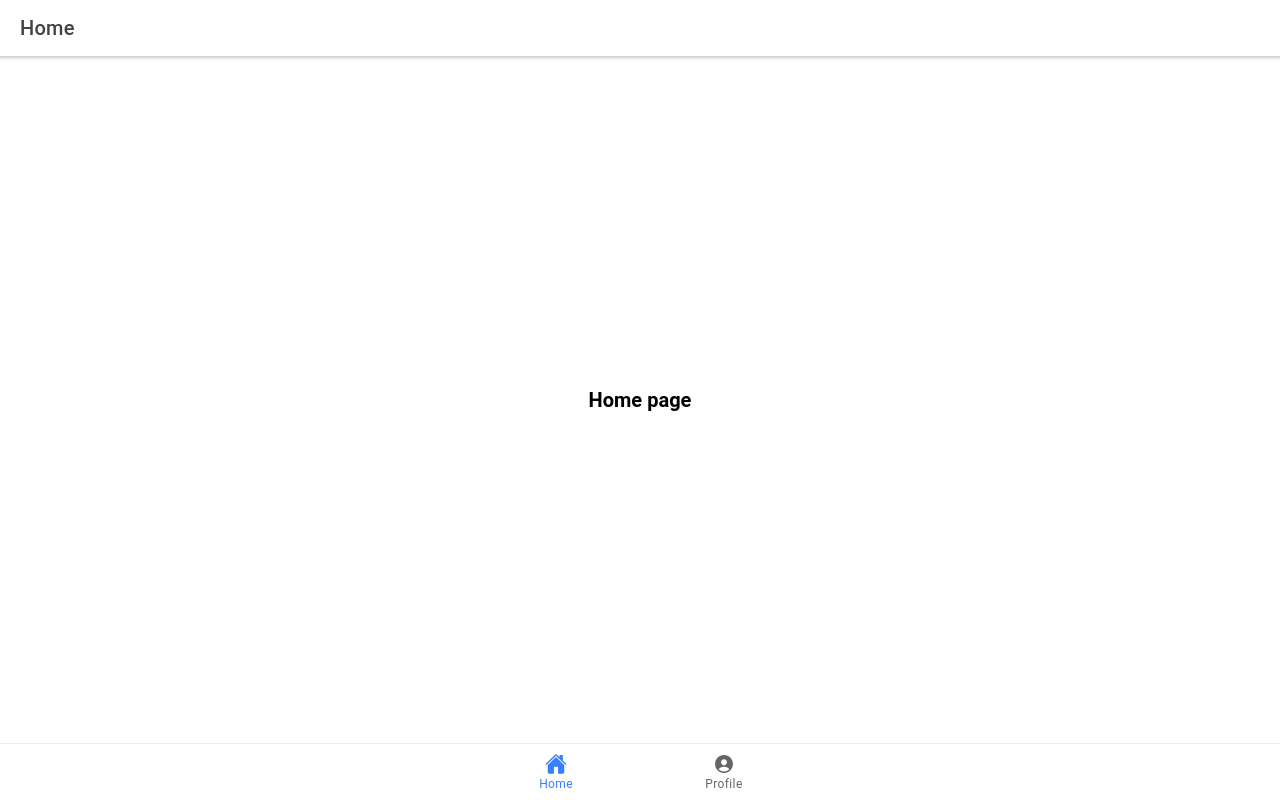
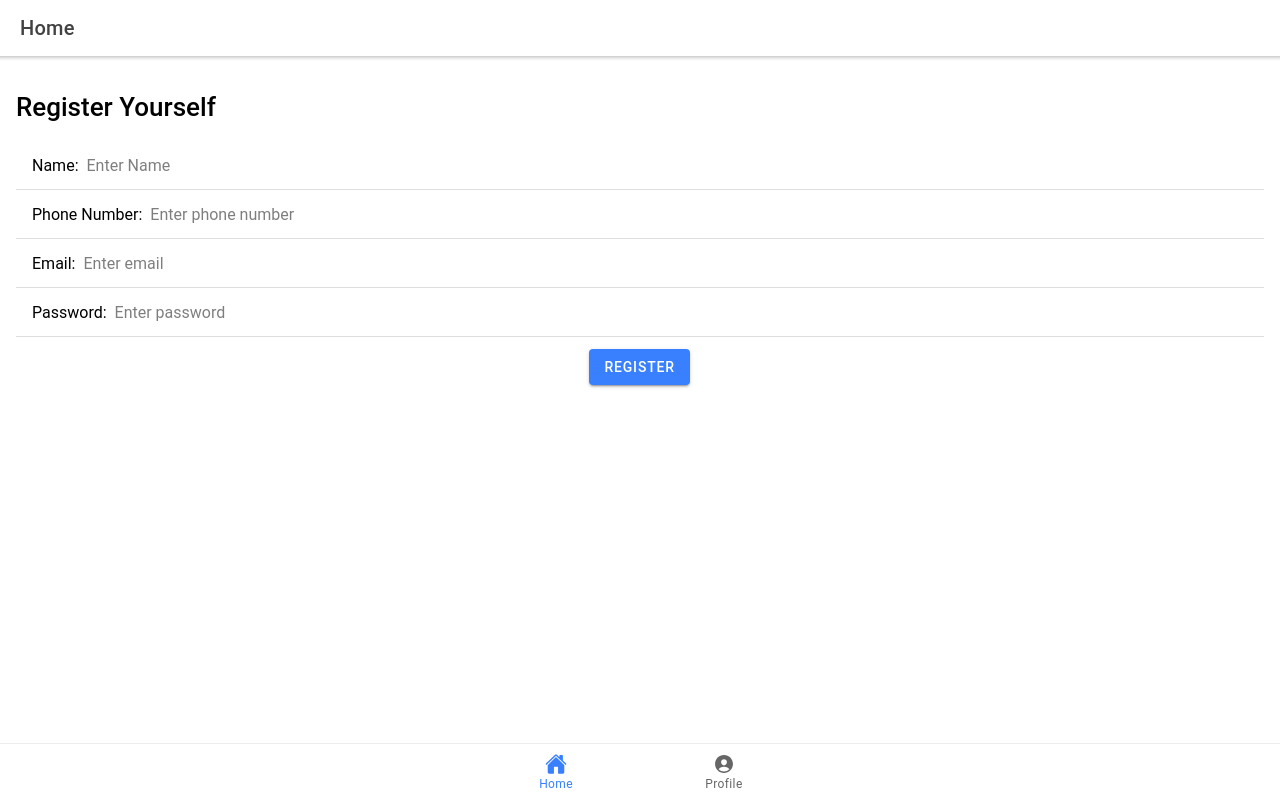
Before and after one commit to madhan14/Ionic-React-App, a React (Create React App) app: page /Home in a window 1280 px wide. Built offline with nearby package versions, Linux system fonts and the light colour scheme.

Commit message:
:zap: Registration form

```diff
--- /dev/null
+++ b/src/components/Register/RegisterComponent.tsx
@@ -0,0 +1,40 @@
+import './RegisterComponents.css';
+import React from 'react';
+import { IonContent, IonInput, IonItem, IonLabel, IonList, IonButton } from '@ionic/react';
+
+const RegisterComponents: React.FC = () => {
+    return (
+        <>
+            <IonContent className="ion-padding">
+                <h1>Register Yourself</h1>
+
+                <IonList>
+                    <form>
+                    <IonItem>
+                        <IonLabel>Name: </IonLabel>
+                        <IonInput type="text" placeholder="Enter Name"></IonInput>
+                    </IonItem>
+                    <IonItem>
+                        <IonLabel>Phone Number: </IonLabel>
+                        <IonInput maxlength={10} type="tel" placeholder="Enter phone number"></IonInput>
+                    </IonItem>
+                    <IonItem>
+                        <IonLabel>Email: </IonLabel>
+                        <IonInput type="email" placeholder="Enter email"></IonInput>
+                    </IonItem>
+                    <IonItem>
+                        <IonLabel>Password: </IonLabel>
+                        <IonInput type="password" placeholder="Enter password"></IonInput>
+                    </IonItem>
+                    </form>
+                </IonList>
+
+                <div className="register_button">
+                    <IonButton size="default" type="submit">Register</IonButton>
+                </div>
+            </IonContent>
+        </>
+    );
+}
+
+export default RegisterComponents;
--- /dev/null
+++ b/src/components/Register/RegisterComponents.css
@@ -0,0 +1,3 @@
+.register_button{
+    text-align: center;
+}
--- a/src/pages/tab1/Tab1.tsx
+++ b/src/pages/tab1/Tab1.tsx
@@ -1,5 +1,6 @@
 import { IonContent, IonHeader, IonPage, IonTitle, IonToolbar } from '@ionic/react';
-import ExploreContainer from '../../components/ExploreContainer';
+// import ExploreContainer from '../../components/ExploreContainer';
+import RegisterComponents from '../../components/Register/RegisterComponent';
 import './Tab1.css';
 
 const Tab1: React.FC = () => {
@@ -16,7 +17,8 @@ const Tab1: React.FC = () => {
             <IonTitle size="large">Home page</IonTitle>
           </IonToolbar>
         </IonHeader>
-        <ExploreContainer name="Home page" />
+        {/* <ExploreContainer name="Home page" /> */}
+        <RegisterComponents />
       </IonContent>
     </IonPage>
   );
```
